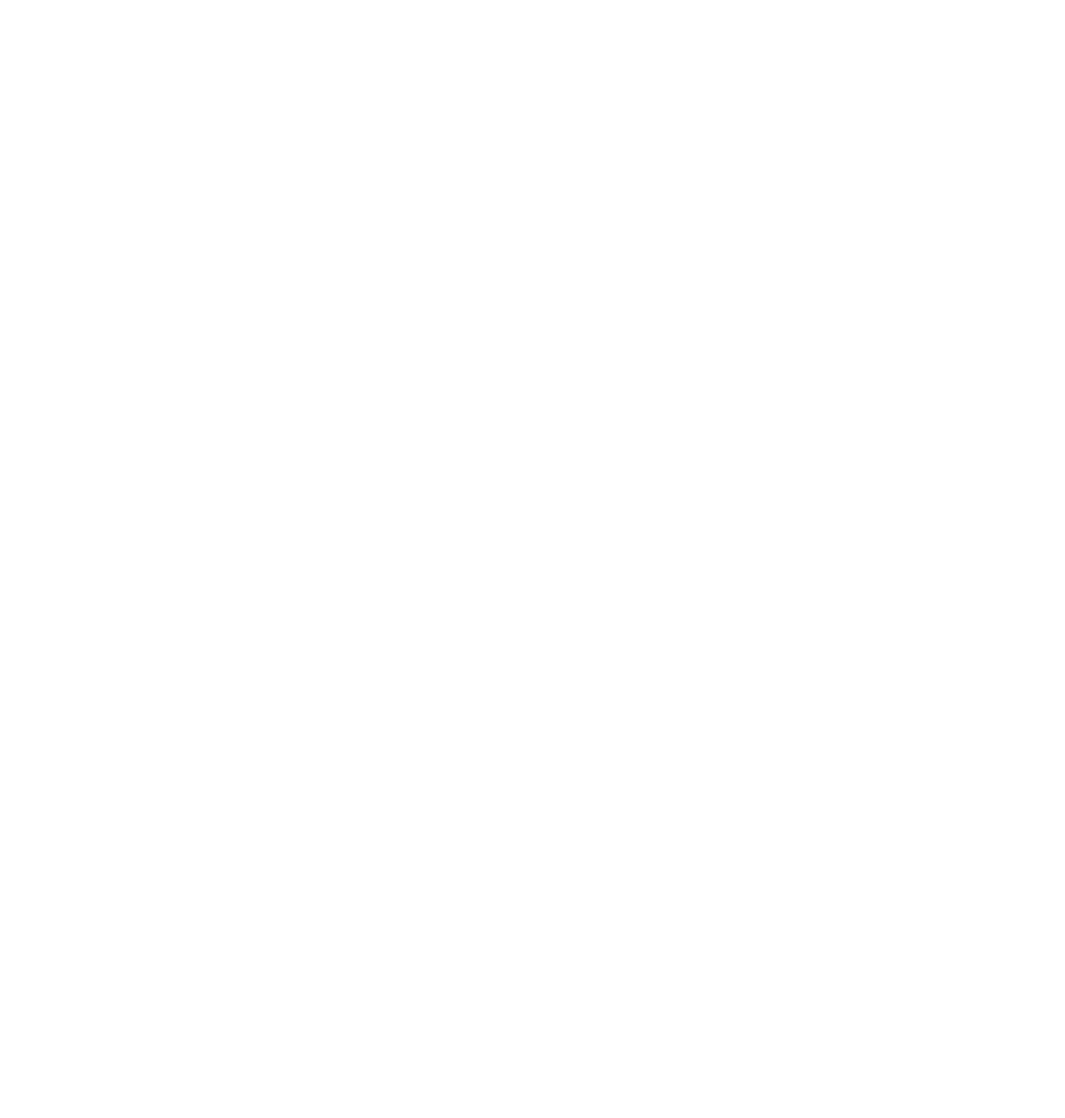
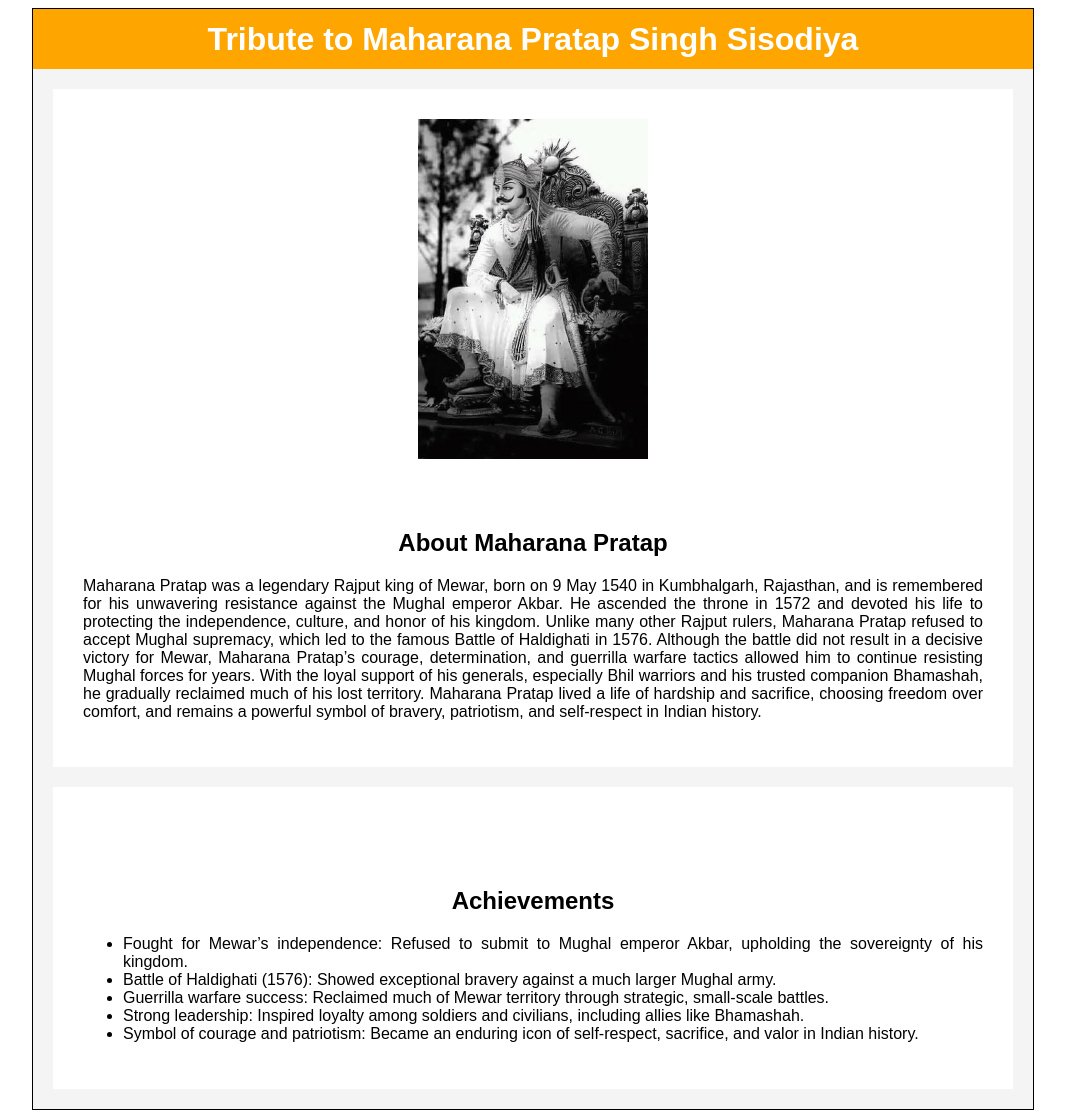
Before and after one commit to iamRakshitDalal/Web-Pages, a plain HTML site: page Tribute-Page/index.html in a window 1280 px wide. Shown: the whole page, without its empty margins (107-1172 px from the left). Before the commit the page ends 800 px from the top, so only its background shows below. Drawn offline with Linux system fonts and the light colour scheme.

Commit message:
tribute page

```diff
--- a/Tribute-Page/assets/css/main.css
+++ b/Tribute-Page/assets/css/main.css
@@ -0,0 +1,49 @@
+body {
+  font-family: Arial, Helvetica, sans-serif;
+  display: flex;
+  justify-content: center;
+}
+
+#page {
+  background-color: #f4f4f4;
+
+  max-width: 1000px;
+  border: 1px solid black;
+}
+#heading {
+  margin: 0;
+  text-align: center;
+}
+header {
+  background-color: orange;
+  color: white;
+  display: flex;
+  height: 60px;
+  justify-content: center;
+  align-items: center;
+}
+.main-container {
+  background-color: white;
+  margin: 20px;
+  padding: 30px;
+}
+
+.img-containeer {
+  margin: 0px;
+  padding: 0px;
+  display: flex;
+  justify-content: center;
+}
+.image {
+  background-image: url("../images/image.jpg");
+  background-size: cover;
+  height: 340px;
+  width: 230px;
+}
+.container {
+  margin-top: 70px;
+  text-align: justify;
+}
+#about-heading {
+  text-align: center;
+}
--- a/Tribute-Page/index.html
+++ b/Tribute-Page/index.html
@@ -4,6 +4,65 @@
     <meta charset="UTF-8" />
     <meta name="viewport" content="width=device-width, initial-scale=1.0" />
     <title>Tribute Page</title>
+    <link rel="stylesheet" href="./assets/css/main.css" />
   </head>
-  <body></body>
+  <body id="main">
+    <div id="page">
+      <header>
+        <h1 id="heading">Tribute to Maharana Pratap Singh Sisodiya</h1>
+      </header>
+      <main>
+        <section class="main-container">
+          <div class="img-containeer"><div class="image"></div></div>
+          <div class="container">
+            <h2 id="about-heading">About Maharana Pratap</h2>
+            <p>
+              Maharana Pratap was a legendary Rajput king of Mewar, born on 9
+              May 1540 in Kumbhalgarh, Rajasthan, and is remembered for his
+              unwavering resistance against the Mughal emperor Akbar. He
+              ascended the throne in 1572 and devoted his life to protecting the
+              independence, culture, and honor of his kingdom. Unlike many other
+              Rajput rulers, Maharana Pratap refused to accept Mughal supremacy,
+              which led to the famous Battle of Haldighati in 1576. Although the
+              battle did not result in a decisive victory for Mewar, Maharana
+              Pratap’s courage, determination, and guerrilla warfare tactics
+              allowed him to continue resisting Mughal forces for years. With
+              the loyal support of his generals, especially Bhil warriors and
+              his trusted companion Bhamashah, he gradually reclaimed much of
+              his lost territory. Maharana Pratap lived a life of hardship and
+              sacrifice, choosing freedom over comfort, and remains a powerful
+              symbol of bravery, patriotism, and self-respect in Indian history.
+            </p>
+          </div>
+        </section>
+        <section class="main-container">
+          <div class="container">
+            <h2 id="about-heading">Achievements</h2>
+            <ul>
+              <li>
+                Fought for Mewar’s independence: Refused to submit to Mughal
+                emperor Akbar, upholding the sovereignty of his kingdom.
+              </li>
+              <li>
+                Battle of Haldighati (1576): Showed exceptional bravery against
+                a much larger Mughal army.
+              </li>
+              <li>
+                Guerrilla warfare success: Reclaimed much of Mewar territory
+                through strategic, small-scale battles.
+              </li>
+              <li>
+                Strong leadership: Inspired loyalty among soldiers and
+                civilians, including allies like Bhamashah.
+              </li>
+              <li>
+                Symbol of courage and patriotism: Became an enduring icon of
+                self-respect, sacrifice, and valor in Indian history.
+              </li>
+            </ul>
+          </div>
+        </section>
+      </main>
+    </div>
+  </body>
 </html>
```
Also changed, not shown: Tribute-Page/assets/images/image.jpg (added).
